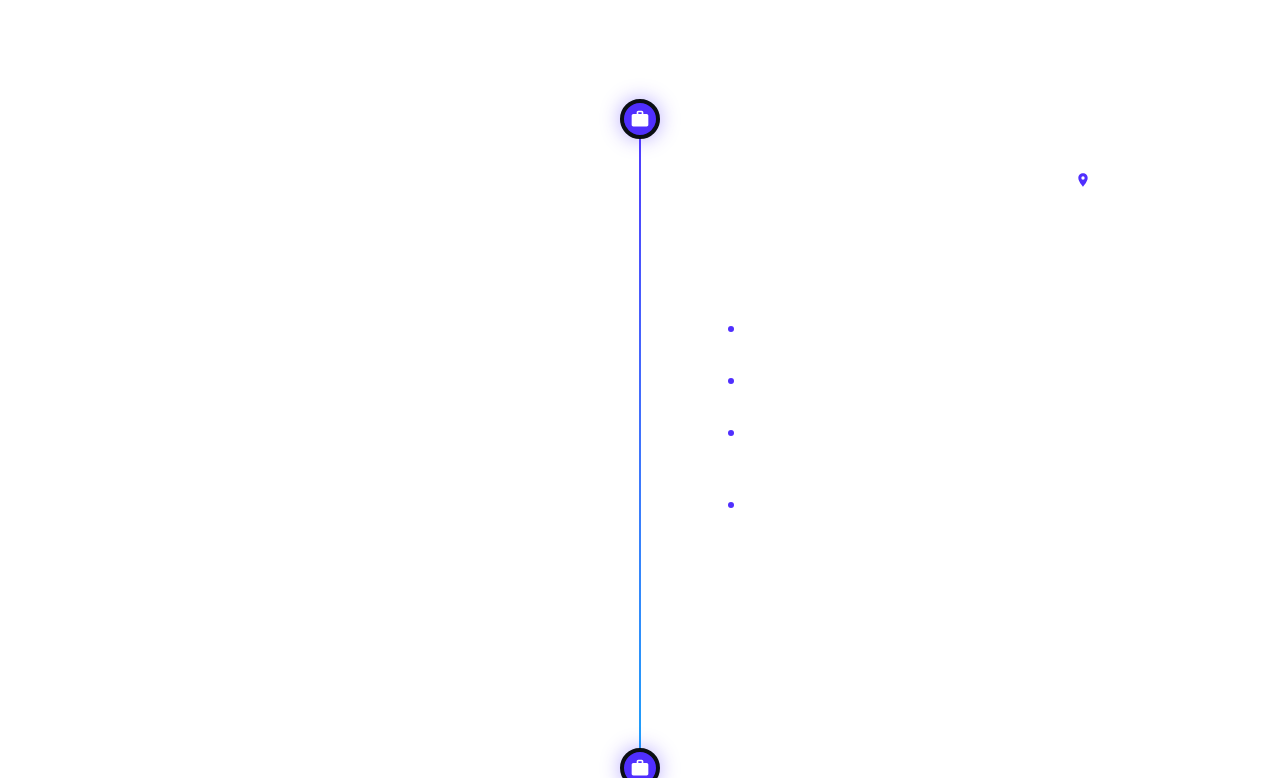
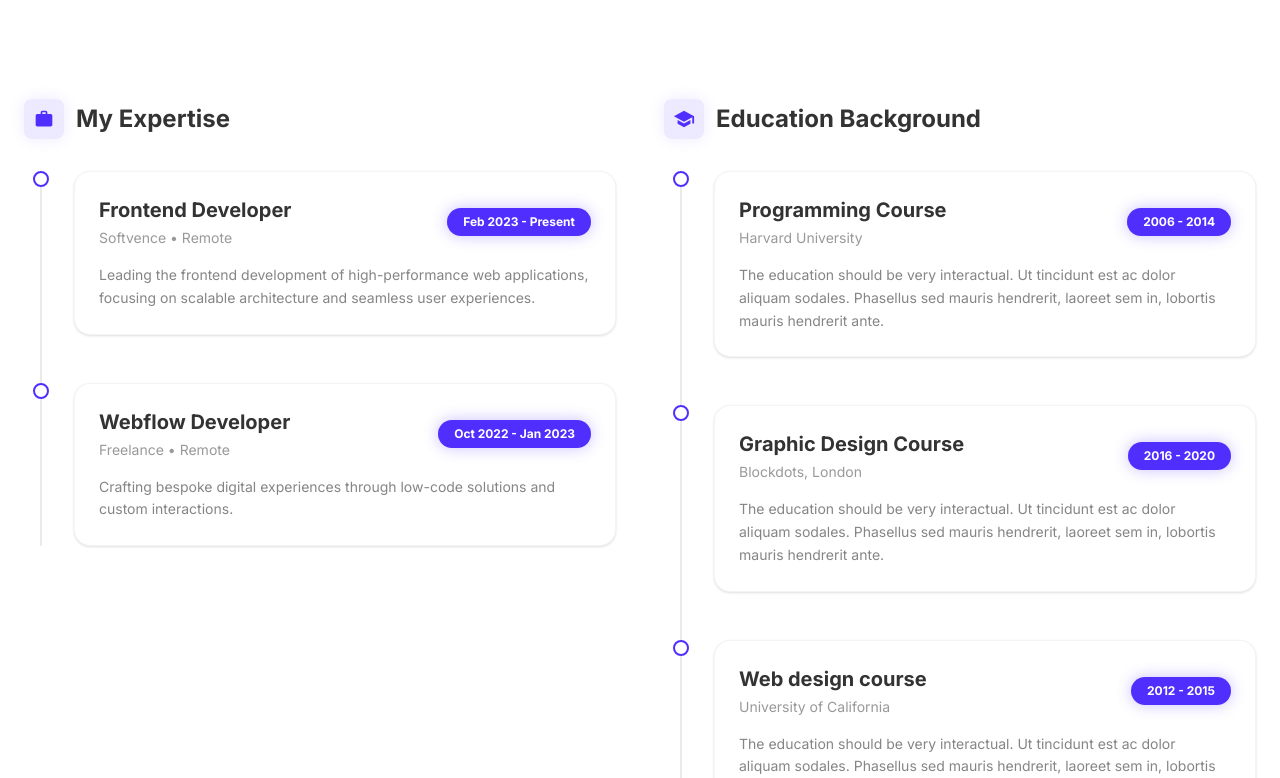
Before and after one commit to RahulKhanSuvo/rahul-khan-suvo, a Next.js app: page / in a window 1280 px wide. Shown: the part 1402-2180 px from the top of the page. Built offline with nearby package versions, Linux system fonts and the light colour scheme.

Commit message:
refactor: replace scroll-linked timeline with side-by-side experience and education sections

```diff
--- a/src/app/globals.css
+++ b/src/app/globals.css
@@ -13,8 +13,8 @@
   --color-foreground: var(--foreground);
   --font-sans: var(--font-geist-sans);
   --font-mono: var(--font-geist-mono);
-  --primary: var(--primary);
-  --card: var(--card);
+  --color-primary: var(--primary);
+  --color-card: var(--card);
 }
 
 .dark {
--- a/src/components/Experience/Experience.tsx
+++ b/src/components/Experience/Experience.tsx
@@ -1,153 +1,114 @@
 "use client";
-import React, { useRef } from "react";
-import { motion, useScroll, useSpring, useTransform } from "motion/react";
+import React from "react";
+import { motion } from "motion/react";
 import experienceData from "@/data/experience.json";
+import educationData from "@/data/education.json";
 import SectionContainer from "../Section/SectionContainer";
 import SectionHeader from "../Section/SectionHeader";
-import { MdWork, MdLocationOn } from "react-icons/md";
-import { FiClock, FiExternalLink, FiArrowRight } from "react-icons/fi";
+
+import { MdWork, MdSchool } from "react-icons/md";
 
 const Experience = () => {
-  const containerRef = useRef<HTMLDivElement>(null);
-
-  // Scroll-linked animation for the timeline track
-  const { scrollYProgress } = useScroll({
-    target: containerRef,
-    offset: ["start end", "end end"],
-  });
-
-  const scaleY = useSpring(scrollYProgress, {
-    stiffness: 100,
-    damping: 30,
-    restDelta: 0.001,
-  });
-
   return (
     <SectionContainer id="experience">
-      <div className="w-full max-w-6xl mx-auto px-4 sm:px-6">
-        <SectionHeader plainText="💼 My" highlightedText="Work Experience" />
+      <div className="w-full max-w-7xl mx-auto px-4 sm:px-6">
+        <SectionHeader plainText="📝 Qualifications" highlightedText="Experience & Education" />
 
-        <div ref={containerRef} className="relative mt-16 md:mt-24 space-y-12 md:space-y-24">
-          {/* Animated Timeline Track */}
-          <div className="absolute left-4 md:left-1/2 top-0 bottom-0 w-[2px] bg-white/10 -translate-x-1/2 hidden md:block">
-            <motion.div
-              style={{ scaleY }}
-              className="absolute top-0 left-0 right-0 bottom-0 bg-gradient-to-b from-[var(--primary)] to-cyan-400 origin-top"
-            />
+        <div className="grid grid-cols-1 lg:grid-cols-2 gap-12 mt-16 md:mt-24">
+          {/* Experience Column */}
+          <div>
+            <h3 className="text-2xl font-bold text-foreground mb-8 flex items-center gap-3">
+              <span className="w-10 h-10 rounded-lg bg-primary/10 flex items-center justify-center text-primary shadow-[0_0_15px_rgba(80,47,254,0.1)]">
+                <MdWork size={20} />
+              </span>
+              My Expertise
+            </h3>
+            <div className="relative border-l-2 border-foreground/10 ml-4 space-y-12">
+              {experienceData.map((exp, index) => (
+                <TimelineItem
+                  key={index}
+                  title={exp.role}
+                  subtitle={`${exp.company}${exp.location ? ` • ${exp.location}` : ""}`}
+                  duration={exp.duration}
+                  description={exp.description}
+                  index={index}
+                />
+              ))}
+            </div>
           </div>
 
-          {experienceData.map((exp, index) => (
-            <ExperienceItem key={index} experience={exp} index={index} />
-          ))}
+          {/* Education Column */}
+          <div>
+            <h3 className="text-2xl font-bold text-foreground mb-8 flex items-center gap-3">
+              <span className="w-10 h-10 rounded-lg bg-primary/10 flex items-center justify-center text-primary shadow-[0_0_15px_rgba(80,47,254,0.1)]">
+                <MdSchool size={22} />
+              </span>
+              Education Background
+            </h3>
+            <div className="relative border-l-2 border-foreground/10 ml-4 space-y-12">
+              {educationData.map((edu, index) => (
+                <TimelineItem
+                  key={index}
+                  title={edu.degree}
+                  subtitle={edu.institution}
+                  duration={edu.duration}
+                  description={edu.description}
+                  index={index}
+                />
+              ))}
+            </div>
+          </div>
         </div>
       </div>
     </SectionContainer>
   );
 };
 
-interface ExperienceItemProps {
-  experience: (typeof experienceData)[0];
+interface TimelineItemProps {
+  title: string;
+  subtitle: string;
+  duration: string;
+  description: string;
   index: number;
 }
 
-const ExperienceItem = ({ experience, index }: ExperienceItemProps) => {
-  const isEven = index % 2 === 0;
+const TimelineItem = ({ title, subtitle, duration, description, index }: TimelineItemProps) => {
+  return (
+    <motion.div
+      initial={{ opacity: 0, x: -20 }}
+      whileInView={{ opacity: 1, x: 0 }}
+      viewport={{ once: true }}
+      transition={{ duration: 0.5, delay: index * 0.1 }}
+      className="relative pl-8 group"
+    >
+      {/* Timeline Dot */}
+      <div className="absolute left-[-9px] top-0 w-4 h-4 rounded-full bg-background border-2 border-primary group-hover:bg-primary transition-colors duration-300 z-10" />
 
-  return (
-    <div className={`relative flex flex-col md:flex-row items-center justify-between w-full ${isEven ? 'md:flex-row-reverse' : ''}`}>
-      {/* Timeline Node */}
-      <div className="absolute left-4 md:left-1/2 top-0 h-10 w-10 rounded-full bg-[var(--primary)] border-4 border-[#0b0e14] -translate-x-1/2 z-10 hidden md:flex items-center justify-center text-white shadow-[0_0_20px_rgba(80,47,254,0.4)]">
-        <MdWork size={20} />
-      </div>
+      {/* Card Content */}
+      <div className="p-6 rounded-2xl bg-card border border-foreground/5 hover:border-primary/30 transition-all duration-300 relative overflow-hidden shadow-sm dark:shadow-none">
+        {/* Glow effect on hover */}
+        <div className="absolute inset-0 bg-gradient-to-br from-primary/5 to-transparent opacity-0 group-hover:opacity-100 transition-opacity duration-500" />
 
-      {/* Experience Card */}
-      <motion.div
-        initial={{ opacity: 0, x: isEven ? 50 : -50, y: 30 }}
-        whileInView={{ opacity: 1, x: 0, y: 0 }}
-        viewport={{ once: true, margin: "-100px" }}
-        transition={{ duration: 0.7, delay: 0.2, ease: "easeOut" }}
-        className={`w-full md:w-[45%] rounded-2xl p-6 md:p-8 backdrop-blur-xl bg-white/[0.03] border border-white/10 hover:border-[var(--primary)]/50 transition-all duration-500 group relative overflow-hidden`}
-      >
-        {/* Hover Highlight Effect */}
-        <div className="absolute inset-0 bg-gradient-to-br from-[var(--primary)]/5 to-transparent opacity-0 group-hover:opacity-100 transition-opacity duration-500" />
-
-        {/* Content */}
-        <div className="relative z-10">
-          <div className="flex flex-col sm:flex-row sm:items-center justify-between gap-2 mb-6">
-            <div>
-              <h3 className="text-xl md:text-2xl font-bold text-white group-hover:text-[var(--primary)] transition-colors duration-300">
-                {experience.role}
-              </h3>
-              <div className="flex items-center gap-2 mt-1">
-                <a
-                  href={experience.companyUrl}
-                  target="_blank"
-                  rel="noopener noreferrer"
-                  className="text-white/70 hover:text-white flex items-center gap-1.5 text-sm font-medium transition-all group/link"
-                >
-                  {experience.company}
-                  <FiExternalLink size={14} className="opacity-0 group-hover/link:opacity-100 -translate-y-1 translate-x-1 group-hover/link:translate-y-0 group-hover/link:translate-x-0 transition-all duration-300" />
-                </a>
-              </div>
-            </div>
-
-            <div className="flex flex-col sm:items-end text-xs md:text-sm text-white/50 gap-1">
-              <span className="flex items-center gap-2 bg-white/5 px-2.5 py-1 rounded-full border border-white/5">
-                <FiClock size={14} />
-                {experience.duration}
-              </span>
-              <span className="flex items-center gap-2 px-2.5 py-1">
-                <MdLocationOn size={16} className="text-[var(--primary)]" />
-                {experience.location}
-              </span>
-            </div>
+        <div className="flex flex-col sm:flex-row sm:items-center justify-between gap-4 mb-4 relative z-10">
+          <div>
+            <h4 className="text-lg md:text-xl font-bold text-foreground group-hover:text-primary transition-colors duration-300">
+              {title}
+            </h4>
+            <p className="text-foreground/50 text-sm mt-1">{subtitle}</p>
           </div>
 
-          <p className="text-white/70 text-sm md:text-base leading-relaxed mb-6">
-            {experience.description}
-          </p>
-
-          {/* Achievements */}
-          <div className="space-y-3 mb-8">
-            {experience.achievements.map((achievement, i) => (
-              <motion.div
-                key={i}
-                initial={{ opacity: 0, x: -10 }}
-                whileInView={{ opacity: 1, x: 0 }}
-                viewport={{ once: true }}
-                transition={{ delay: 0.4 + (i * 0.1) }}
-                className="flex items-start gap-3 text-sm text-white/60 group/item"
-              >
-                <div className="mt-1.5 h-1.5 w-1.5 rounded-full bg-[var(--primary)] group-hover/item:scale-150 transition-transform duration-300 shrink-0" />
-                <span className="group-hover/item:text-white/90 transition-colors duration-300">
-                  {achievement}
-                </span>
-              </motion.div>
-            ))}
-          </div>
-
-          {/* Skills */}
-          <div className="flex flex-wrap gap-2 pt-6 border-t border-white/5">
-            {experience.skills.map((skill, i) => (
-              <span
-                key={i}
-                className="text-[10px] md:text-xs font-semibold px-3 py-1 rounded-md bg-white/5 text-white/40 border border-white/5 group-hover:border-[var(--primary)]/30 group-hover:text-[var(--primary)] transition-all duration-300"
-              >
-                {skill}
-              </span>
-            ))}
+          <div className="shrink-0">
+            <span className="inline-block px-4 py-1.5 rounded-full bg-primary text-white text-xs font-bold shadow-[0_0_15px_rgba(80,47,254,0.3)]">
+              {duration}
+            </span>
           </div>
         </div>
 
-        {/* Bottom decorative line */}
-        <div className="absolute bottom-0 left-0 h-[2px] w-0 bg-[var(--primary)] group-hover:w-full transition-all duration-700" />
-      </motion.div>
-
-      {/* Date Marker (Mobile Only) */}
-      <div className="md:hidden mt-4 mb-8 flex items-center gap-2 text-white/40 text-xs">
-        <FiArrowRight /> Scroll for more
+        <p className="text-foreground/60 text-sm leading-relaxed relative z-10">
+          {description}
+        </p>
       </div>
-    </div>
+    </motion.div>
   );
 };
 
--- /dev/null
+++ b/src/data/education.json
@@ -0,0 +1,20 @@
+[
+  {
+    "degree": "Programming Course",
+    "institution": "Harvard University",
+    "duration": "2006 - 2014",
+    "description": "The education should be very interactual. Ut tincidunt est ac dolor aliquam sodales. Phasellus sed mauris hendrerit, laoreet sem in, lobortis mauris hendrerit ante."
+  },
+  {
+    "degree": "Graphic Design Course",
+    "institution": "Blockdots, London",
+    "duration": "2016 - 2020",
+    "description": "The education should be very interactual. Ut tincidunt est ac dolor aliquam sodales. Phasellus sed mauris hendrerit, laoreet sem in, lobortis mauris hendrerit ante."
+  },
+  {
+    "degree": "Web design course",
+    "institution": "University of California",
+    "duration": "2012 - 2015",
+    "description": "The education should be very interactual. Ut tincidunt est ac dolor aliquam sodales. Phasellus sed mauris hendrerit, laoreet sem in, lobortis mauris hendrerit ante."
+  }
+]
```
